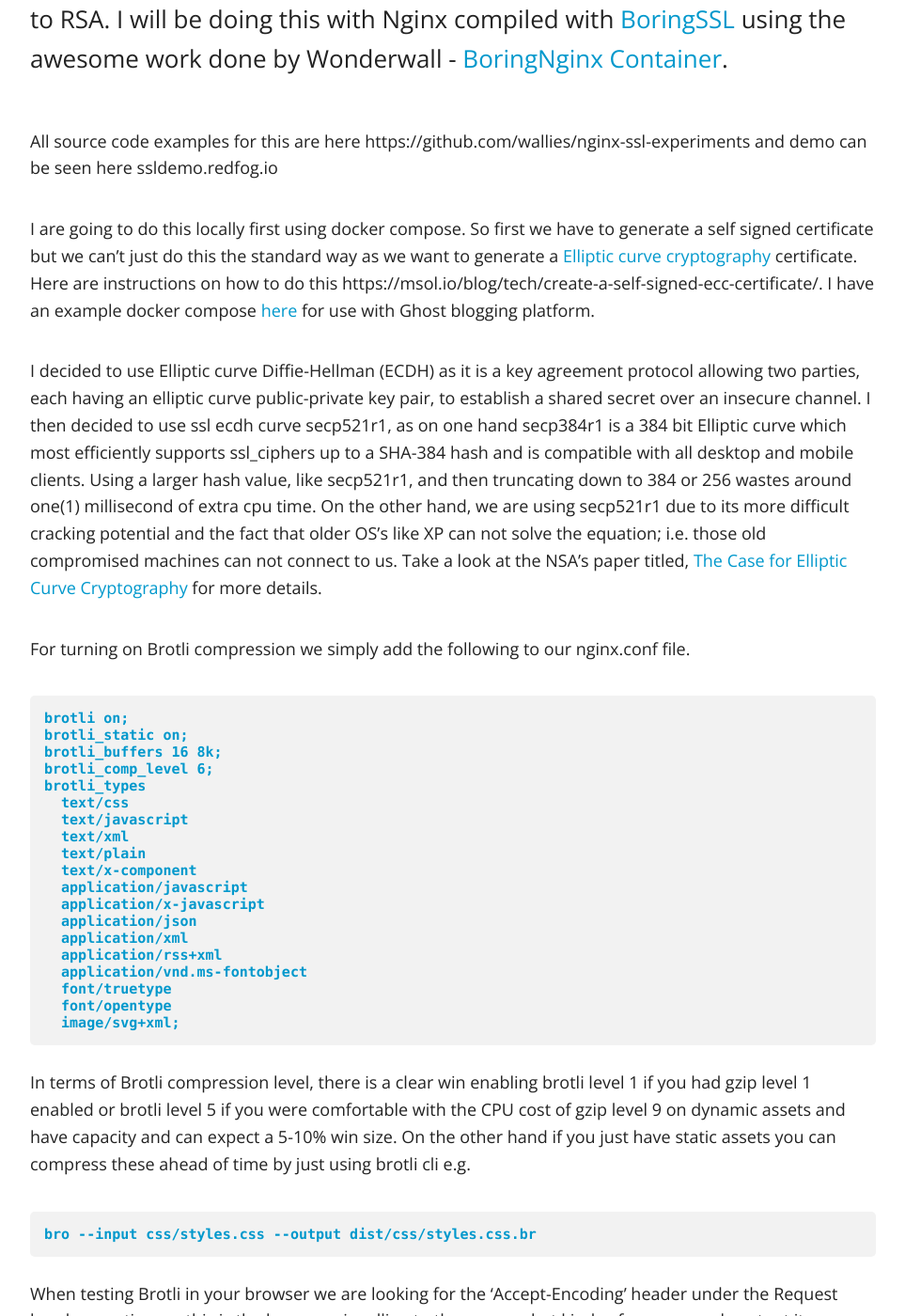
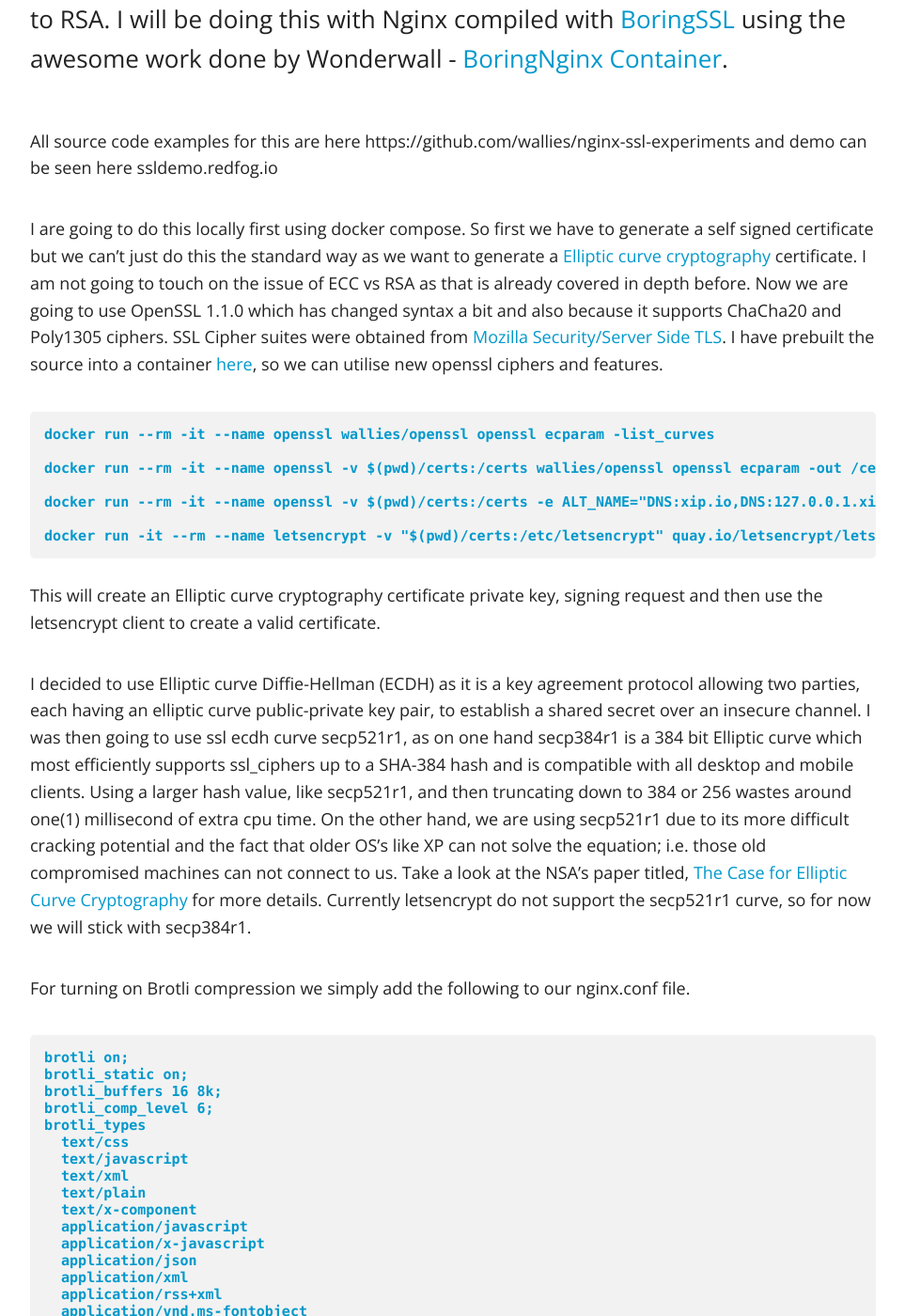
Before and after one commit to wallies/wallies.github.io, a Jekyll site: the page built from _posts/2106-09-02-nginx-brotli-and-elliptic-curve-cryptography.md, in a window 1280 px wide and 1400 px high, scrolled down 852 px. Shown: the whole window at 94% size, without its empty margins (158-1121 px from the left). Built offline with Jekyll 4.4.1, drawn with Linux system fonts in a browser that asks for light colours; nearby versions of some CDN libraries; comment, search, counter and statistics services are not loaded; some of the changed text lies outside the part shown.

Commit message:
docker commands and testing

````diff
--- a/_posts/2106-09-02-nginx-brotli-and-elliptic-curve-cryptography.md
+++ b/_posts/2106-09-02-nginx-brotli-and-elliptic-curve-cryptography.md
@@ -2,9 +2,9 @@
 layout: post
 title: "Nginx using Brotli compression and Elliptic Curve Cryptography"
 description: "Implementing Brotli compression and Elliptic Curve Cryptography with Nginx"
-category: "Devops, Security"
+category: "Security"
 author: cam_parry
-tags: [Devops, Docker, Security]
+tags: [Devops, Docker, Security, Docker Compose]
 comments: true
 share: true
 ---
@@ -13,9 +13,23 @@ So I am going to test out Googles new [Brotli](https://github.com/google/brotli)
 
 All source code examples for this are here https://github.com/wallies/nginx-ssl-experiments and demo can be seen here ssldemo.redfog.io
 
-I are going to do this locally first using docker compose. So first we have to generate a self signed certificate but we can't just do this the standard way as we want to generate a [Elliptic curve cryptography](https://en.wikipedia.org/wiki/Elliptic_curve_cryptography) certificate. Here are instructions on how to do this https://msol.io/blog/tech/create-a-self-signed-ecc-certificate/. I have an example docker compose [here](https://github.com/wallies/nginx-ssl-experiments) for use with Ghost blogging platform.
+I are going to do this locally first using docker compose. So first we have to generate a self signed certificate but we can't just do this the standard way as we want to generate a [Elliptic curve cryptography](https://en.wikipedia.org/wiki/Elliptic_curve_cryptography) certificate. I am not going to touch on the issue of ECC vs RSA as that is already covered in depth before.
+Now we are going to use OpenSSL 1.1.0 which has changed syntax a bit and also because it supports ChaCha20 and Poly1305 ciphers. SSL Cipher suites were obtained from [Mozilla Security/Server Side TLS](https://wiki.mozilla.org/Security/Server_Side_TLS). I have prebuilt the source into a container [here](https://hub.docker.com/r/wallies/openssl/), so we can utilise new openssl ciphers and features.
 
-I decided to use Elliptic curve Diffie-Hellman (ECDH) as it is a key agreement protocol allowing two parties, each having an elliptic curve public-private key pair, to establish a shared secret over an insecure channel. I then decided to use ssl ecdh curve secp521r1, as on one hand secp384r1 is a 384 bit Elliptic curve which most efficiently supports ssl_ciphers up to a SHA-384 hash and is compatible with all desktop and mobile clients. Using a larger hash value, like secp521r1, and then truncating down to 384 or 256 wastes around one(1) millisecond of extra cpu time. On the other hand, we are using secp521r1 due to its more difficult cracking potential and the fact that older OS's like XP can not solve the equation; i.e. those old compromised machines can not connect to us. Take a look at the NSA's paper titled, [The Case for Elliptic Curve Cryptography](http://www.nsa.gov/business/programs/elliptic_curve.shtml) for more details.
+```
+docker run --rm -it --name openssl wallies/openssl openssl ecparam -list_curves
+
+docker run --rm -it --name openssl -v $(pwd)/certs:/certs wallies/openssl openssl ecparam -out /certs/ec_key.pem -name secp384r1 -noout -genkey
+
+docker run --rm -it --name openssl -v $(pwd)/certs:/certs -e ALT_NAME="DNS:xip.io,DNS:127.0.0.1.xip.io" wallies/openssl openssl req -new -key /certs/ec_key.pem -sha256 -nodes -outform pem -reqexts SAN -subj "/C=UK/ST=London/L=London/O=xip/OU=IT/CN=xip.io" -out /certs/ecc.csr
+
+docker run -it --rm --name letsencrypt -v "$(pwd)/certs:/etc/letsencrypt" quay.io/letsencrypt/letsencrypt certonly --standalone --csr /etc/letsencrypt/ecc.csr --agree-tos --renew-by-default --email info@xip.io -d xip.io -d 127.0.0.1.xip.io
+```
+
+This will create an Elliptic curve cryptography certificate private key, signing request and then use the letsencrypt client to create a valid certificate.
+
+I decided to use Elliptic curve Diffie-Hellman (ECDH) as it is a key agreement protocol allowing two parties, each having an elliptic curve public-private key pair, to establish a shared secret over an insecure channel. I was then going to use ssl ecdh curve secp521r1, as on one hand secp384r1 is a 384 bit Elliptic curve which most efficiently supports ssl_ciphers up to a SHA-384 hash and is compatible with all desktop and mobile clients. Using a larger hash value, like secp521r1, and then truncating down to 384 or 256 wastes around one(1) millisecond of extra cpu time. On the other hand, we are using secp521r1 due to its more difficult cracking potential and the fact that older OS's like XP can not solve the equation; i.e. those old compromised machines can not connect to us. Take a look at the NSA's paper titled, [The Case for Elliptic Curve Cryptography](http://www.smithandcrown.com/open-research/the-case-for-elliptic-curve-cryptography/) for more details. Currently letsencrypt do not support the secp521r1 curve, so for now we will stick with secp384r1.
+
 
 For turning on Brotli compression we simply add the following to our nginx.conf file.
 
@@ -49,15 +63,33 @@ On the other hand if you just have static assets you can compress these ahead of
 bro --input css/styles.css --output dist/css/styles.css.br
 ```
 
-When testing Brotli in your browser we are looking for the 'Accept-Encoding' header under the Request headers section, as this is the browser signalling to the server what kinds of compressed content it can decompress with, so we are looking for ```Accept-Encoding: "gzip, deflate, br" ``` .
+When testing Brotli in your browser we are looking for the 'Accept-Encoding' header under the Request headers section, as this is the browser signalling to the server what kinds of compressed content it can decompress with, so we are looking for "Accept-Encoding: 'gzip, deflate, br' ".
 
-Now that we have confirmed the browser supports the brotli encoding, we must confirm that the server supports the compression as well, so we will look at the 'Content-Encoding' header under the Response headers section. We should see ```Content-Encoding: "br" ``` , as this is what we turned on for nginx which is serving our application.
+Now that we have confirmed the browser supports the brotli encoding, we must confirm that the server supports the compression as well, so we will look at the 'Content-Encoding' header under the Response headers section. We should see " Content-Encoding: 'br' " , as this is what we turned on for nginx which is serving our application.
 
-Now that we have testing that locally and all seems to work, now we can set it up on a live server. I am going to use [Lets Encrypt](https://letsencrypt.org/). There are good instructions [here](https://manas.com.ar/blog/2016/01/25/letsencrypt-certificate-auto-renewal-in-docker-powered-nginx-reverse-proxy.html) on how to set this up with Nginx without requiring extra installed packages. So was we run the docker command to generate our letencrypt certs they should be now be in '/etc/letsencrypt/live/'.  Now we can run our application up and run a quick test against [SSL Labs test](https://www.ssllabs.com/ssltest/) or [Free SSL Server Test](https://www.htbridge.com/ssl/).
+Now that we have tested everything is working locally, we can set it up on a live server. I am going to use [Lets Encrypt](https://letsencrypt.org/). There are good instructions [here](https://manas.com.ar/blog/2016/01/25/letsencrypt-certificate-auto-renewal-in-docker-powered-nginx-reverse-proxy.html) on how to set this up with Nginx without requiring extra installed packages. So we run the docker command to generate our letencrypt certs they should be now be in '/etc/letsencrypt/live/'.  Now we can run our application up and run a quick test against [SSL Labs test](https://www.ssllabs.com/ssltest/) or [Free SSL Server Test](https://www.htbridge.com/ssl/). You can test either local or live setup by running one of the below commands.
 
+### Local
+
+```
+docker-compose -f docker-compose.yml -f docker-compose-dev.yml up -d
+
+```
+
+### Live
+
+```
+sh docker-machine.sh
+
+```
+
+If you are after best current practices regarding configuration of cyptographic tools and online communication, head to [Better Crypto](https://bettercrypto.org/).
 
 ### References
+- [Compile the newest version of OpenSSL](https://mark911.wordpress.com/2015/01/10/how-to-compile-and-install-newest-version-of-openssl-in-ubuntu-14-04-lts-64-bit-via-github/)
 - [Docker nginx image complied with boringssl](https://hub.docker.com/r/wonderfall/boring-nginx/)
 - [Secure nginx with SSL & Building BoringSSL with Nginx](https://calomel.org/nginx.html)
+- [ECDSA Certs from LetsEncrypt](https://boops.me/how-to-get-a-signed-ecdsa-ecc-cert-from-letsencrypt/)
+- [Mozilla Configurator Generator](https://mozilla.github.io/server-side-tls/ssl-config-generator/)
 - [Experimenting with Post-Quantum Cryptography](https://security.googleblog.com/2016/07/experimenting-with-post-quantum.html)
 - [Microsofts answer to post quantum cryptography](https://www.microsoft.com/en-us/research/project/sidh-library/)
````
